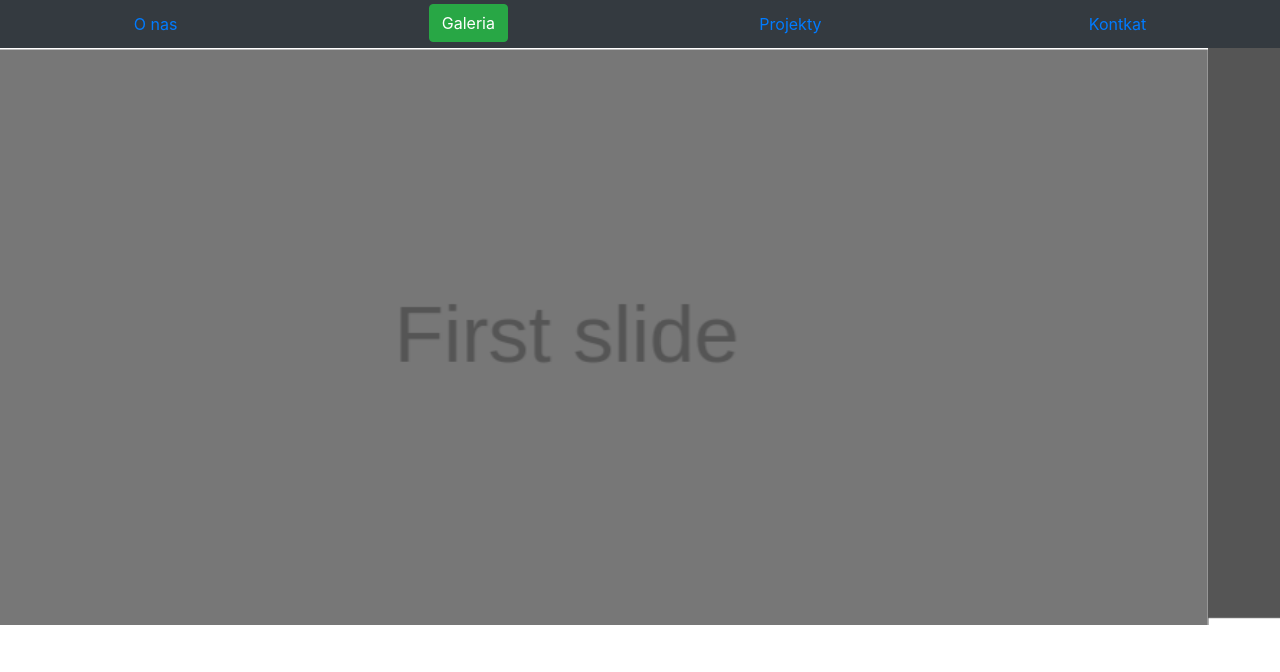
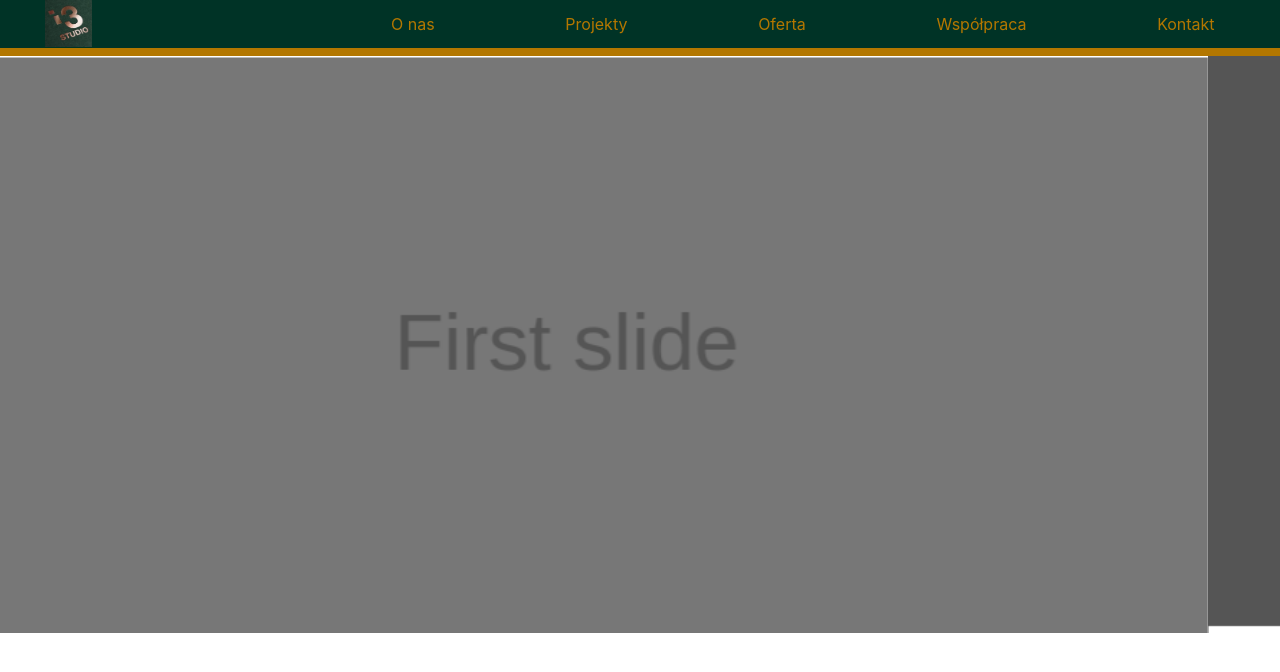
Before and after one commit to Knapek/StudioPage, a plain HTML site: page index.html in a window 1280 px wide. Drawn offline with nearby package versions, Linux system fonts and the light colour scheme.

Commit message:
Menu with names and colors. Icon in left side of menu. Golden BAr under menu. Css file created

```diff
--- a/index.html
+++ b/index.html
@@ -8,24 +8,32 @@
     <!-- Bootstrap CSS -->
     <link rel="stylesheet" href="https://stackpath.bootstrapcdn.com/bootstrap/4.5.2/css/bootstrap.min.css" integrity="sha384-JcKb8q3iqJ61gNV9KGb8thSsNjpSL0n8PARn9HuZOnIxN0hoP+VmmDGMN5t9UJ0Z" crossorigin="anonymous">
 
+    <!-- My CSS -->
+    <link href="style.css" type="text/css" rel="stylesheet">
+
     <title>Hello, world!</title>
   </head>
   <body>
     <!-- Navigation bar -->
-        <div class=" bg-dark d-flex justify-content-around  flex-wrap">
+        <div class="d-flex justify-content-around  flex-wrap " id="navbarek">
+            <a href="#"><img src="./img/copy/thumbinal.jpg" width="20%" /></a>
             <div class="p-1 bd-highlight ">
                 <a class="nav-link" href="#">O nas<span class="sr-only">(current)</span></a>
-            </div>
-            <div class="p-1 bd-highlight ">
-                <a class="btn btn-success" href="#">Galeria</a>
             </div>
             <div class="p-1 bd-highlight ">
                 <a class="nav-link" href="#">Projekty</a>
             </div>
             <div class="p-1 bd-highlight ">
-                <a class="nav-link" href="#">Kontkat</a>
+                <a class="nav-link" href="#">Oferta</a>
+            </div>
+            <div class="p-1 bd-highlight ">
+                <a class="nav-link" href="#">Współpraca</a>
+            </div>
+            <div class="p-1 bd-highlight ">
+                <a class="nav-link" href="#">Kontakt</a>
             </div>
         </div>
+        <div class="d-flex p-1" id="pasek"></div>
 
     <!-- Carousel -->
     <div id="carouselExampleSlidesOnly" class="carousel slide" data-ride="carousel">
--- /dev/null
+++ b/style.css
@@ -0,0 +1,10 @@
+#navbarek {
+    background-color: #003326;
+}
+a {
+    color: #b37700;
+}
+
+#pasek {
+    background-color: #b37700;
+}
```
Also changed, not shown: img/copy/logo.jpg (added), img/copy/thumbinal.jpg (added), img/logo.jpg (added), 1 other file.
